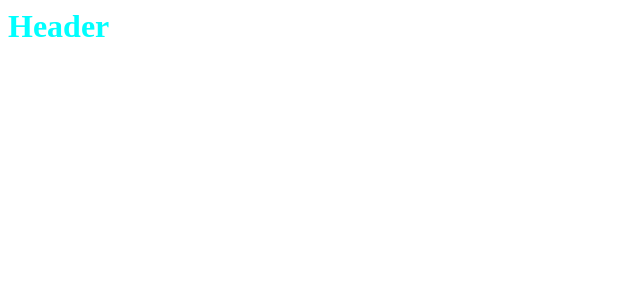
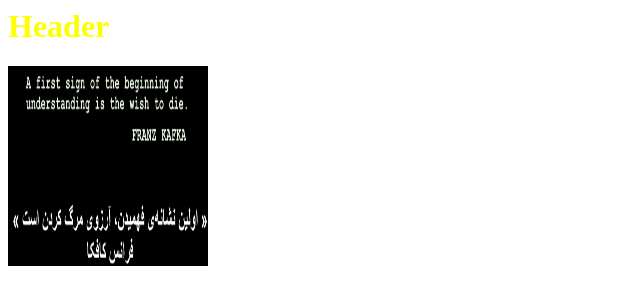
Before and after one commit to hasankh97/test, a plain HTML site: page index.html in a window 1280 px wide. Shown: the whole page, without its empty margins (0-640 px from the left). Drawn offline with Linux system fonts and the light colour scheme.

Commit message:
release 1.2

```diff
--- a/index.html
+++ b/index.html
@@ -1,8 +1,9 @@
 <html>
-<head><title>release 1.1</title>
+<head><title>release 1.2</title>
 <link rel="stylesheet" type="text/css" href="style.css">
 
 <body>
 	<h1 id="col">Header</h1>
+	<img src="picture/Untitled.png" width="200px" height="200px" />
 </body>
 </html>
--- a/style.css
+++ b/style.css
@@ -1,4 +1,4 @@
 #col
 {
-	color:#0ff;
+	color:yellow;
 }
```
Also changed, not shown: picture/Untitled.png (added).
